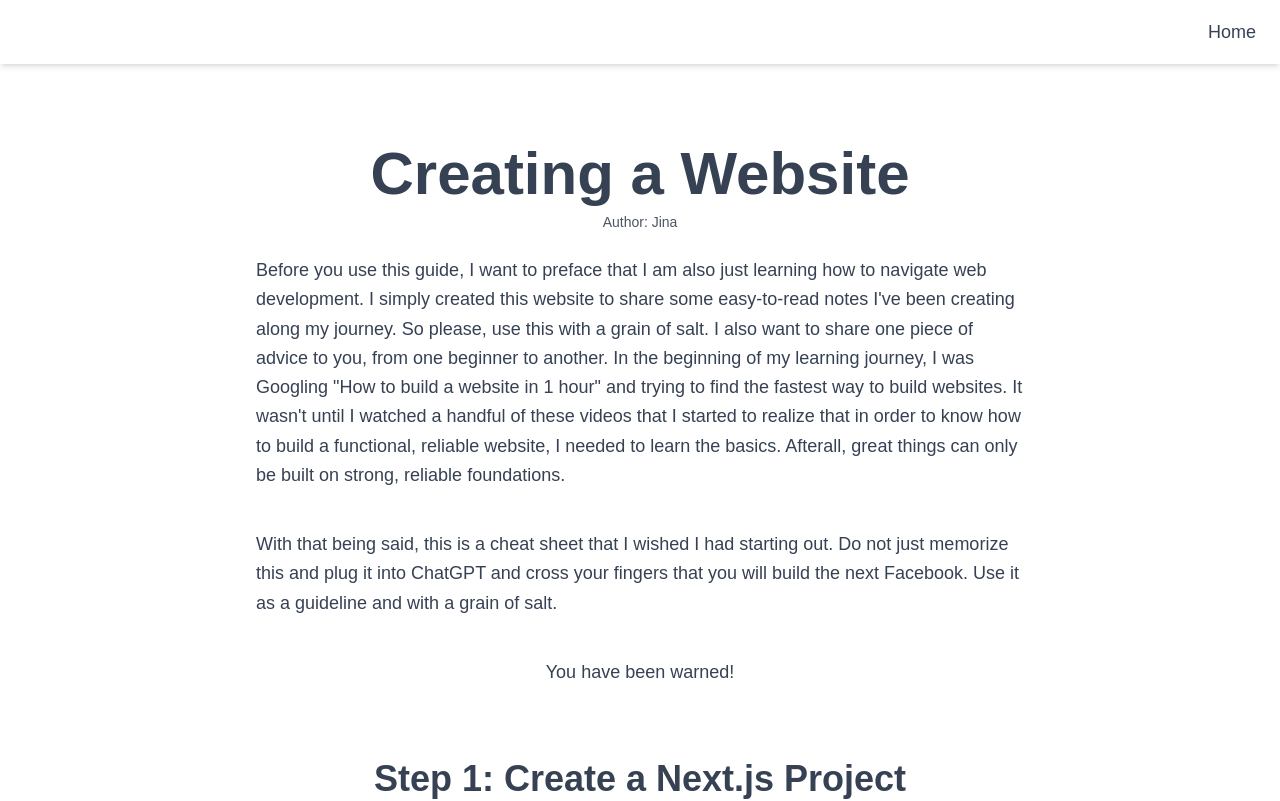
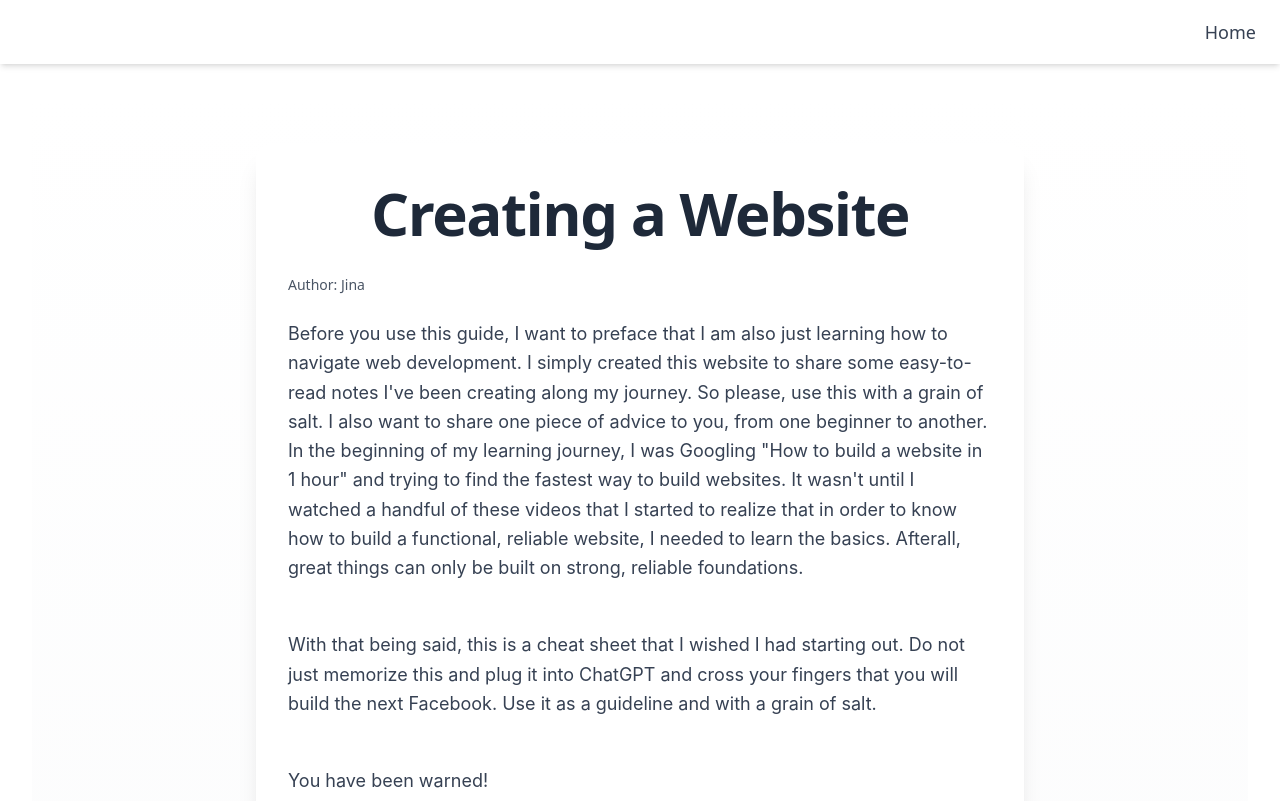
Before and after one commit to popobunns/full-stack-notes, a Next.js app: page /website in a window 1280 px wide. Shown: the top 801 px of the page. Built offline with nearby package versions, Linux system fonts and the light colour scheme.

Commit message:
Changed Tailwind formatting of Header and Body

```diff
--- a/src/app/globals.css
+++ b/src/app/globals.css
@@ -22,18 +22,21 @@
   }
 }
 
-body {
-  background: var(--background);
-  color: var(--foreground);
-  font-family: Arial, Helvetica, sans-serif;
+.page-title {
+  @apply text-4xl sm:text-5xl md:text-6xl font-semibold text-center text-gray-800 mb-6 tracking-tight leading-tight;
+}
+
+.body {
+  @apply text-base sm:text-lg leading-relaxed text-gray-700 mb-6;
+  font-family: 'Inter', sans-serif;
+}
+
+.subheading {
+  @apply text-2xl sm:text-3xl font-semibold text-gray-800 mt-12 mb-4 border-b border-gray-300 pb-2;
 }
 
 .button-link {
   @apply inline-block text-center px-6 py-3 rounded-lg text-white bg-blue-300 hover:bg-blue-600 transition duration-200 shadow-md font-medium;
-}
-
-.page-title {
-  @apply text-4xl sm:text-5xl md:text-6xl font-extrabold text-gray-700 text-center mt-8;
 }
 
 .parent-container{
@@ -44,14 +47,6 @@ body {
   @apply text-sm text-gray-600 mt-2 mb-6;
 }
 
-.body{
-  @apply text-base sm:text-lg text-gray-700 leading-relaxed max-w-3xl text-left mb-4;
-}
-
-.subheading{
-  @apply text-2xl sm:text-3xl md:text-4xl font-semibold text-gray-700 text-center mt-8;
-
-}
 .ordered-list {
   @apply list-decimal list-inside text-gray-700 text-left max-w-2xl mt-4 mb-8 space-y-2;
 }
--- a/src/app/website/page.js
+++ b/src/app/website/page.js
@@ -1,7 +1,8 @@
 import Link from "next/Link";
 export default function Home() {
     return (
-      <main className="parent-container">
+      <main className="flex justify-center items-start min-h-screen bg-gradient-to-b from-white to-gray-100 px-4 py-12">
+        <div className="max-w-3xl w-full bg-white rounded-2xl shadow-xl p-8 fade-in-up">
           <h1 className="page-title fade-in-up">Creating a Website</h1>
 
           {/* Author Note*/}
@@ -164,7 +165,7 @@ export default function Home() {
               </ol>
             </li>
             </ol>
-
+        </div>
       </main>
     );
   }
```
Lines whose indentation alone changed are shown as unchanged.
